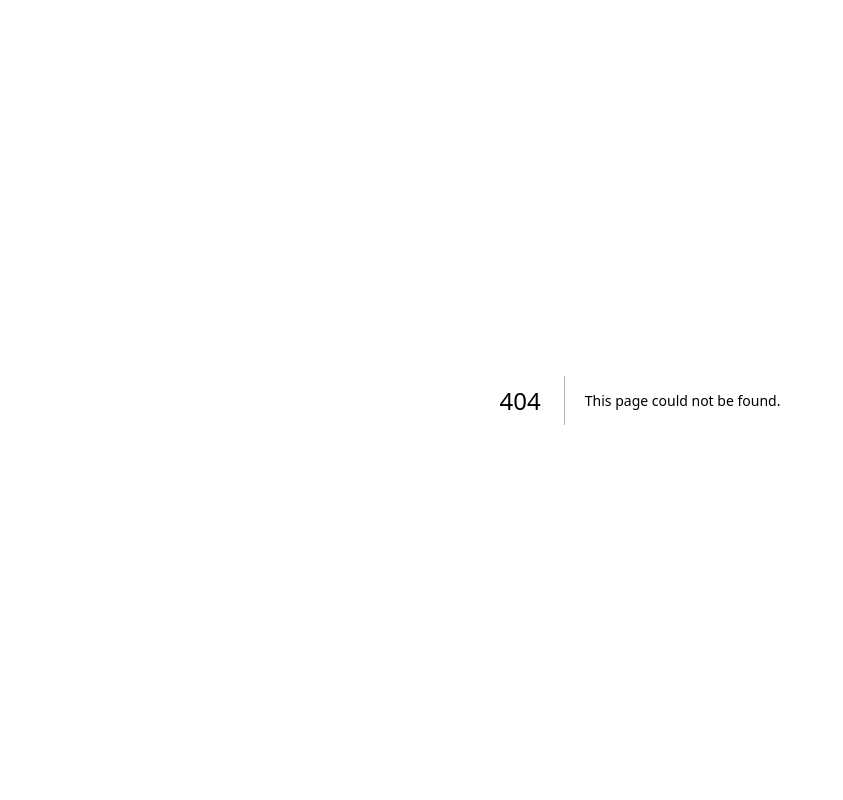
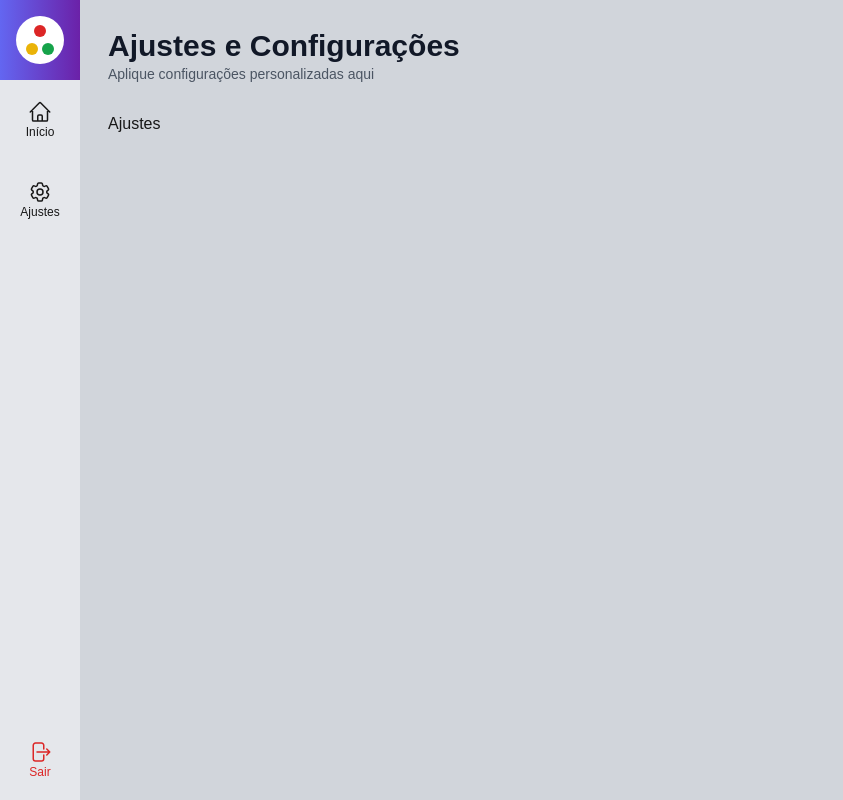
Before and after one commit to Gabrielrc11/todo_list, a Next.js app: page /ajustes in a window 1280 px wide. Before the commit this address had no page. Shown: the whole page, without its empty margins (0-843 px from the left). Built offline with nearby package versions, Linux system fonts and the light colour scheme.

Commit message:
feat: auth

```diff
--- /dev/null
+++ b/src/components/auth/Authinput.tsx
@@ -0,0 +1,22 @@
+interface AuthInputProps {
+    label: string
+    valor: any
+    obrigatorio?: boolean
+    naoRenderizarQuando?: boolean
+    tipo?: 'text' | 'email' | 'password'
+    valorMudou: (novoValor: any) => void
+}
+
+export default function AuthInput(props: AuthInputProps) {
+    return props.naoRenderizarQuando ? null :  (
+        <div className="flex flex-col mt-4">
+            <label>{props.label}</label>
+            <input type={props.tipo ?? 'text'} value={props.valor} onChange={e => props.valorMudou?.(e.target.value)} required={props.obrigatorio} className={`
+                px-4 py-3 rounded-lg bg-gray-200 mt-2
+                border focus:border-blue-500 focus:bg-white
+                focus:outline-none
+            `}
+            />
+        </div>
+    )
+}
--- a/src/components/icons/index.tsx
+++ b/src/components/icons/index.tsx
@@ -10,3 +10,9 @@ export const IconeAjustes = (
         <path strokeLinecap="round" strokeLinejoin="round" d="M15 12a3 3 0 1 1-6 0 3 3 0 0 1 6 0Z" />
     </svg>
 )
+
+export const IconeSair = (
+    <svg xmlns="http://www.w3.org/2000/svg" fill="none" viewBox="0 0 24 24" strokeWidth={1.5} stroke="currentColor" className="size-6">
+        <path strokeLinecap="round" strokeLinejoin="round" d="M15.75 9V5.25A2.25 2.25 0 0 0 13.5 3h-6a2.25 2.25 0 0 0-2.25 2.25v13.5A2.25 2.25 0 0 0 7.5 21h6a2.25 2.25 0 0 0 2.25-2.25V15m3 0 3-3m0 0-3-3m3 3H9" />
+    </svg>
+)
--- a/src/components/template/Conteudo.tsx
+++ b/src/components/template/Conteudo.tsx
@@ -6,6 +6,7 @@ export default function Conteudo(props: ConteudoProps) {
     return (
         <div className={`
             flex flex-col mt-7
+            dark:text-gray-200
         `}>
             {props.children}
         </div>
--- a/src/components/template/Layout.tsx
+++ b/src/components/template/Layout.tsx
@@ -14,7 +14,7 @@ export default function Layout(props: LayoutProps) {
             <MenuLateral />
             <div className={`
                 flex flex-col w-full p-7
-                bg-gray-300
+                bg-gray-300 dark:bg-gray-800
             `}>
                 <Cabecalho titulo={props.titulo} subtitulo={props.subtitulo} />
                 <Conteudo>
--- /dev/null
+++ b/src/components/template/Logo.tsx
@@ -0,0 +1,15 @@
+export default function Logo() {
+    return(
+        <div className={`
+            flex flex-col items-center justify-center
+            h-12 w-12 rounded-full
+            bg-white
+        `}>
+            <div className="h-3 w-3 rounded-full bg-red-600 mb-0.5" />
+            <div className="flex mt-1">
+                <div className="h-3 w-3 rounded-full bg-yellow-500 mr-0.5" />
+                <div className="h-3 w-3 rounded-full bg-green-600 ml-0.5" />
+            </div>
+        </div>
+    )
+}
--- a/src/components/template/MenuItem.tsx
+++ b/src/components/template/MenuItem.tsx
@@ -1,13 +1,41 @@
+import Link from 'next/link'
+
 interface MenuItemProps {
-    url: string
+    url?: string
     texto: string
     icone: any
+    className?: string
+    onClick?: (evento: any) => void
 }
 
 export default function MenuItem(props: MenuItemProps) {
+    function renderizarLink() {
+        return(
+            <a className={`
+                flex flex-col justify-center items-center
+                h-20 w-20
+                dark:text-gray-200
+                ${props.className}
+            `}>
+                {props.icone}
+                <span className={`text-xs font-light`}>
+                    {props.texto}
+                </span>
+            </a>
+        )
+    }
     return(
-        <li className={``}>
-            {props.icone}
+        <li onClick={props.onClick} className={`
+            hover:bg-gray-100 dark:hover:bg-gray-800
+            cursor-pointer
+        `}>
+            {props.url ? (
+                <Link legacyBehavior href={props.url}>
+                    {renderizarLink()}
+                </Link>
+            ) : (
+                renderizarLink()
+            )}
         </li>
     )
 }
--- a/src/components/template/MenuLateral.tsx
+++ b/src/components/template/MenuLateral.tsx
@@ -1,12 +1,32 @@
-import { IconeAjustes, IconeCasa } from "../icons";
+import { IconeAjustes, IconeCasa, IconeSair } from "../icons";
+import Logo from "./Logo";
 import MenuItem from "./MenuItem";
 
 export default function MenuLateral() {
     return (
-        <aside>
-            <ul>
+        <aside className={`
+            flex flex-col
+            bg-gray-200 dark:text-gray-700
+            dark:bg-gray-900
+        `}>
+            <div className={`
+                flex flex-col items-center justify-center
+                bg-gradient-to-r from-indigo-500 to-purple-800
+                h-20 w-20
+            `}>
+                <Logo />
+            </div>
+            <ul className="flex-grow">
                 <MenuItem url="/" texto="Início" icone={IconeCasa} />
                 <MenuItem url="/ajustes" texto="Ajustes" icone={IconeAjustes} />
+            </ul>
+            <ul>
+                <MenuItem onClick={() => console.log('logout')} texto="Sair" icone={IconeSair} className={`
+                    text-red-600 dark:text-red-400
+                    hover:bg-red-400 hover:text-white
+                    dark:hover:text-white
+                `}
+                />
             </ul>
         </aside>
     )
--- a/src/components/template/Titulo.tsx
+++ b/src/components/template/Titulo.tsx
@@ -7,12 +7,14 @@ export default function Titulo(props: TituloProps) {
     return (
         <div>
             <h1 className={`
-
+                font-black text-3xl
+                text-gray-900 dark:text-gray-100
             `}>
                 {props.titulo}
             </h1>
             <h2 className={`
-
+                font-light text-sm text-gray-600
+                dark:text-gray-300
             `}>
                 {props.subtitulo}
             </h2>
--- /dev/null
+++ b/src/pages/ajustes.tsx
@@ -0,0 +1,10 @@
+import Layout from "@/components/template/Layout";
+
+export default function Ajustes() {
+
+  return (
+    <Layout titulo="Ajustes e Configurações" subtitulo="Aplique configurações personalizadas aqui" >
+      <h1>Ajustes</h1>
+    </Layout>
+  );
+}
--- /dev/null
+++ b/src/pages/autenticacao.tsx
@@ -0,0 +1,45 @@
+import AuthInput from "@/components/auth/Authinput";
+import { useState } from "react";
+
+export default function Autenticacao() {
+    const [modo, setModo] = useState('')
+    const [email, setEmail] = useState('')
+    const [senha, setSenha] = useState('')
+
+    function submeter() {
+        if(modo === 'login') {
+            console.log('login')
+        } else {
+            console.log('cadastrar')
+        }
+    }
+
+    return (
+        <div className="flex flex-col h-screen items-center justify-center">
+            <div className="w-1/2">
+                <h1 className={`
+                    text-xl font-bold mb-5
+                `}>
+                    {modo === 'login' ? 'Entre com sua conta' : 'Cadastre-se'}
+                </h1>
+                <AuthInput label="Email" tipo="email" valor={email} valorMudou={setEmail} obrigatorio />
+                <AuthInput label="Senha" tipo="password" valor={senha} valorMudou={setSenha} obrigatorio />
+                <button onClick={submeter} className={`
+                    w-full bg-indigo-500 hover:bg-indigo-400
+                    text-white rounded-lg px-4 py-3 mt-6
+                `}>
+                    {modo === 'login' ? 'Entrar' : 'Cadastrar'}
+                </button>
+
+                <hr className="my-6 border-gray-300 w-full" />
+
+                <button onClick={submeter} className={`
+                    w-full bg-red-500 hover:bg-red-400
+                    text-white rounded-lg px-4 py-3
+                `}>
+                    Entrar com o google
+                </button>
+            </div>
+        </div>
+    )
+}
```
